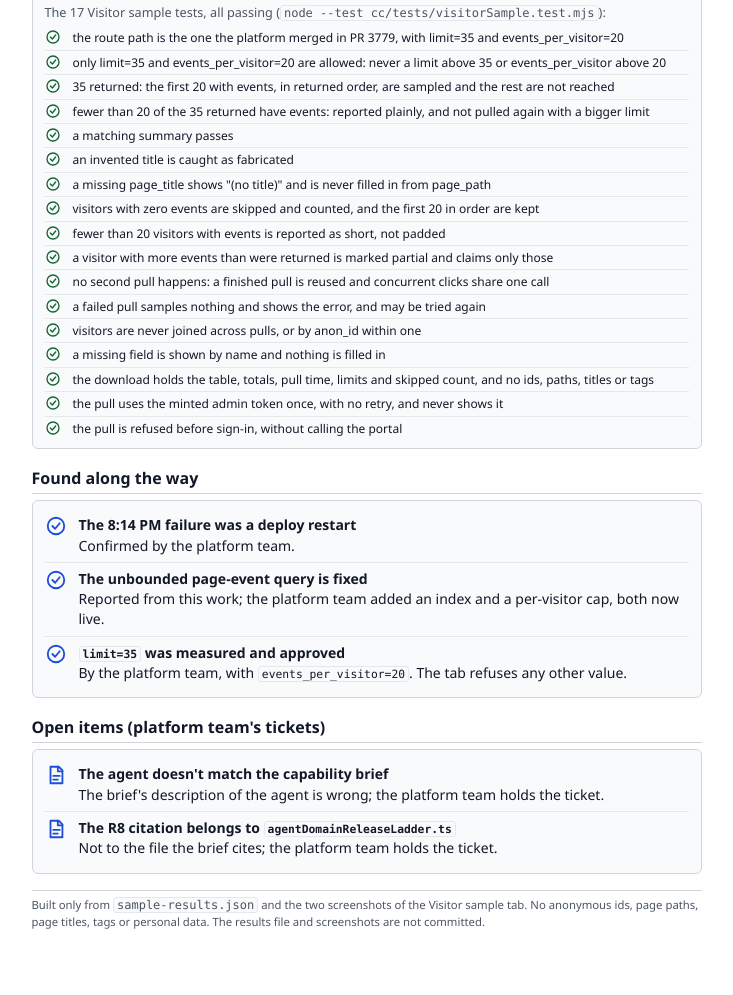
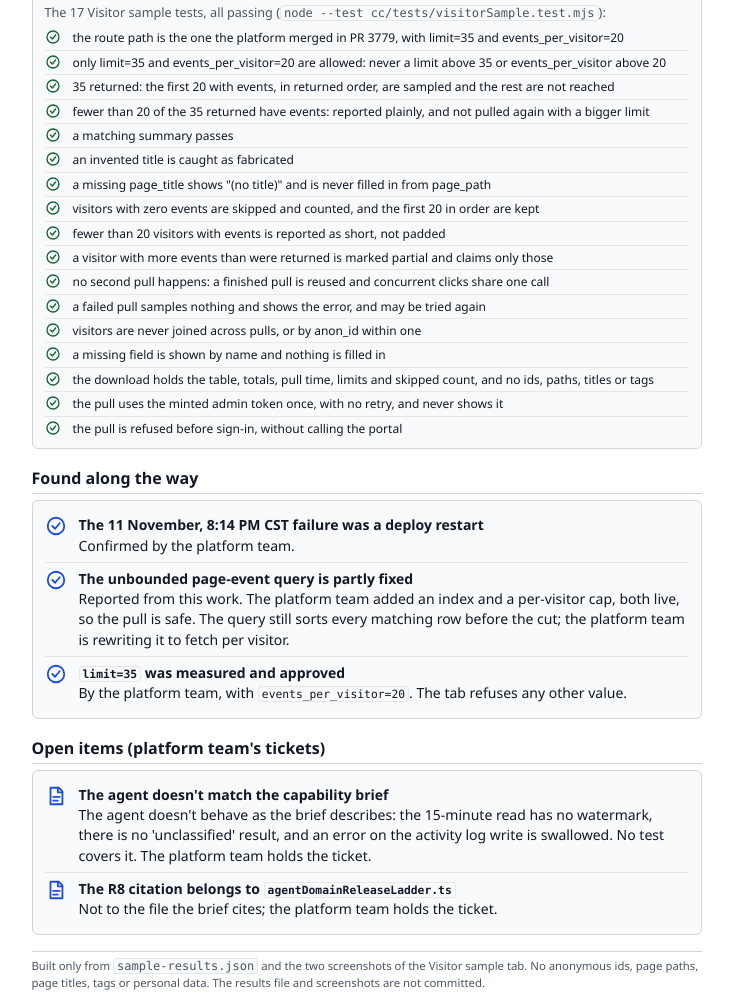
Before and after one commit to Kalkidan2129/admissions, a plain HTML site: page docs/capabilities/page-event/page-event-admissions-enrichment.html in a window 1280 px wide. Shown: the part 2675-3670 px from the top of the page, without its empty margins (273-1006 px from the left). Before the commit the page ends 3609 px from the top, so only its background shows below. Drawn offline with Linux system fonts and the light colour scheme.

Commit message:
admissions.CAP.page_event_admissions_enrichment: three wording fixes to the evidence PDF
Dates the failure as 11 November, 8:14 PM CST. Says the unbounded page-event
query is partly fixed: the index and per-visitor cap are live and the pull is
safe, but the query still sorts every matching row before the cut and the
platform team is rewriting it. Lists how the agent differs from the brief in
the first open item. Re-printed the PDF; progress.json unchanged.

Session: CC-20261020-kd7a
Story: admissions.CAP.page_event_admissions_enrichment

Co-Authored-By: Claude Opus 5.5 <noreply@anthropic.com>

```diff
--- a/docs/capabilities/page-event/page-event-admissions-enrichment.html
+++ b/docs/capabilities/page-event/page-event-admissions-enrichment.html
@@ -256,8 +256,8 @@
   <h2>Found along the way</h2>
   <div class="box">
     <ul>
-      <li><svg viewBox="0 0 24 24" fill="none" stroke="currentColor" stroke-width="2" stroke-linecap="round" stroke-linejoin="round" aria-hidden="true"><circle cx="12" cy="12" r="9"/><path d="M8 12l3 3 5-6"/></svg><span><b>The 8:14 PM failure was a deploy restart</b>Confirmed by the platform team.</span></li>
-      <li><svg viewBox="0 0 24 24" fill="none" stroke="currentColor" stroke-width="2" stroke-linecap="round" stroke-linejoin="round" aria-hidden="true"><circle cx="12" cy="12" r="9"/><path d="M8 12l3 3 5-6"/></svg><span><b>The unbounded page-event query is fixed</b>Reported from this work; the platform team added an index and a per-visitor cap, both now live.</span></li>
+      <li><svg viewBox="0 0 24 24" fill="none" stroke="currentColor" stroke-width="2" stroke-linecap="round" stroke-linejoin="round" aria-hidden="true"><circle cx="12" cy="12" r="9"/><path d="M8 12l3 3 5-6"/></svg><span><b>The 11 November, 8:14 PM CST failure was a deploy restart</b>Confirmed by the platform team.</span></li>
+      <li><svg viewBox="0 0 24 24" fill="none" stroke="currentColor" stroke-width="2" stroke-linecap="round" stroke-linejoin="round" aria-hidden="true"><circle cx="12" cy="12" r="9"/><path d="M8 12l3 3 5-6"/></svg><span><b>The unbounded page-event query is partly fixed</b>Reported from this work. The platform team added an index and a per-visitor cap, both live, so the pull is safe. The query still sorts every matching row before the cut; the platform team is rewriting it to fetch per visitor.</span></li>
       <li><svg viewBox="0 0 24 24" fill="none" stroke="currentColor" stroke-width="2" stroke-linecap="round" stroke-linejoin="round" aria-hidden="true"><circle cx="12" cy="12" r="9"/><path d="M8 12l3 3 5-6"/></svg><span><b><code>limit=35</code> was measured and approved</b>By the platform team, with <code>events_per_visitor=20</code>. The tab refuses any other value.</span></li>
     </ul>
   </div>
@@ -265,7 +265,7 @@
   <h2>Open items (platform team's tickets)</h2>
   <div class="box">
     <ul>
-      <li><svg viewBox="0 0 24 24" fill="none" stroke="currentColor" stroke-width="2" stroke-linecap="round" stroke-linejoin="round" aria-hidden="true"><path d="M6 3h9l4 4v14H6z"/><path d="M14 3v5h5M9 13h7M9 17h5"/></svg><span><b>The agent doesn't match the capability brief</b>The brief's description of the agent is wrong; the platform team holds the ticket.</span></li>
+      <li><svg viewBox="0 0 24 24" fill="none" stroke="currentColor" stroke-width="2" stroke-linecap="round" stroke-linejoin="round" aria-hidden="true"><path d="M6 3h9l4 4v14H6z"/><path d="M14 3v5h5M9 13h7M9 17h5"/></svg><span><b>The agent doesn't match the capability brief</b>The agent doesn't behave as the brief describes: the 15-minute read has no watermark, there is no 'unclassified' result, and an error on the activity log write is swallowed. No test covers it. The platform team holds the ticket.</span></li>
       <li><svg viewBox="0 0 24 24" fill="none" stroke="currentColor" stroke-width="2" stroke-linecap="round" stroke-linejoin="round" aria-hidden="true"><path d="M6 3h9l4 4v14H6z"/><path d="M14 3v5h5M9 13h7M9 17h5"/></svg><span><b>The R8 citation belongs to <code>agentDomainReleaseLadder.ts</code></b>Not to the file the brief cites; the platform team holds the ticket.</span></li>
     </ul>
   </div>
```
Also changed, not shown: 2 other files.
